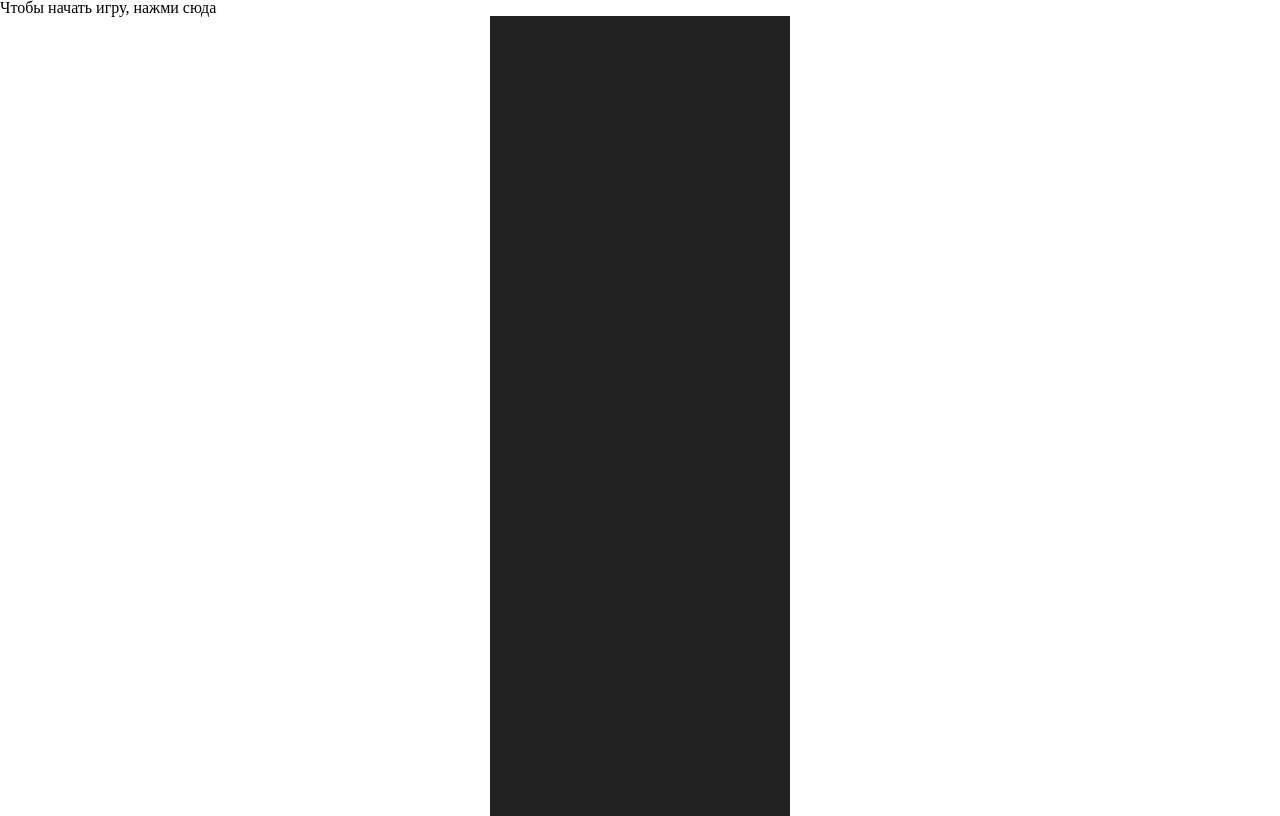
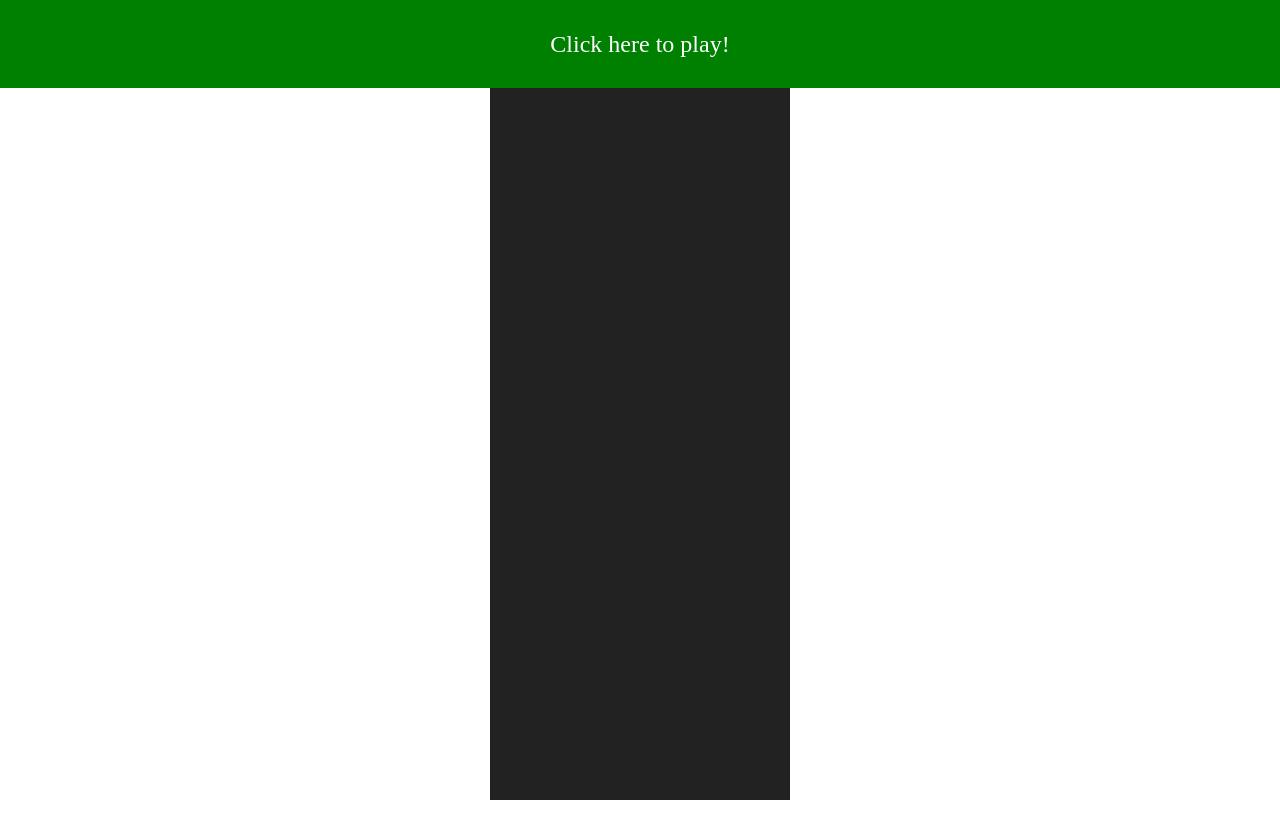
Before and after one commit to MultiFunDuck/NeedForJs, a plain HTML site: page index.html in a window 1280 px wide. Drawn offline with Linux system fonts and the light colour scheme.

Commit message:
Adding car's  collisions and points

```diff
--- a/index.html
+++ b/index.html
@@ -5,9 +5,9 @@
     </head>
 
     <body>
-        <!-- <div class = "score"></div> -->
+        <div class = "score"></div>
         <div class="game">
-            <div class = "start">Чтобы начать игру, нажми сюда</div>
+            <div class = "start">Click here to play!</div>
             <div class = "gameArea"></div>
         </div>
 
--- a/main.js
+++ b/main.js
@@ -31,6 +31,10 @@ function getQuantityOfElements(elementHeight){
 
 function startGame(){
 
+
+    gameArea.innerHTML = '';
+
+
     for(let i = 0; i < getQuantityOfElements(100); i++){
         const line = document.createElement('div');
         line.classList.add('line');
@@ -58,8 +62,12 @@ function startGame(){
     }
 
     start.classList.add('hide')
+    settings.score = 0;
     settings.start = true;
     gameArea.appendChild(car);
+    car.style.left = gameArea.offsetWidth/2 - car.offsetWidth/2 + 'px';
+    car.style.top = 'auto';
+    car.style.bottom = '10px';
     settings.x = car.offsetLeft;
     settings.y = car.offsetTop;
     requestAnimationFrame(playGame);
@@ -76,6 +84,8 @@ function stopRun(event){
 function playGame(){
 
     if(settings.start){
+        settings.score = settings.score + settings.speed * settings.traffic * 0.003;
+        score.innerHTML = 'SCORE<br>' + Math.floor(settings.score);
         moveRoad();
         moveEnemy();
         if(keys.ArrowLeft && settings.x > 0){
@@ -113,6 +123,19 @@ function moveRoad(){
 function moveEnemy(){
     let enemies = document.querySelectorAll('.enemy');
     enemies.forEach(function(enemyCar){
+        let carRect = car.getBoundingClientRect();
+        let enemyRect = enemyCar.getBoundingClientRect();
+
+
+        if(carRect.top <= enemyRect.bottom &&
+            carRect.right >= enemyRect.left &&
+            carRect.left <= enemyRect.right &&
+            carRect.bottom >= enemyRect.top){
+                settings.start = false;
+                start.classList.remove('hide');
+                start.style.top = score.offsetHeight;
+        }
+
         enemyCar.y += settings.speed / 2;
         enemyCar.style.top = enemyCar.y + 'px';
         if(enemyCar.y > document.documentElement.clientHeight){
--- a/style.css
+++ b/style.css
@@ -71,3 +71,35 @@ table {
     background : #fff;
     left: 145;
 }
+
+.start{
+    position: absolute;
+    left: 0;
+    top: 0;
+    width: 100%;
+    margin: 0;
+    padding: 2rem 0;
+    text-align: center;
+    z-index: 200;
+    color: white;
+    font-family: italic;
+    font-size: 1.5rem;
+    font-weight: 500;
+    background: green;
+    cursor: pointer;
+
+}
+
+.score{
+    position: absolute;
+    top: 0;
+    width: 100%;
+    background: #222;
+    padding: 1rem 0;
+    z-index: 200;
+    color: rgb(225, 250, 0);
+    font-family: italic;
+    font-size: 1.5rem;
+    font-weight: 400;
+    text-align: center;
+}
```
